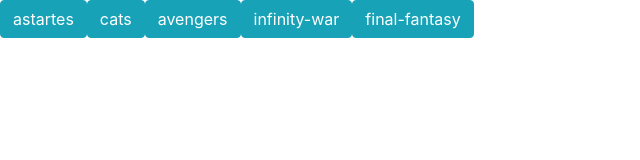
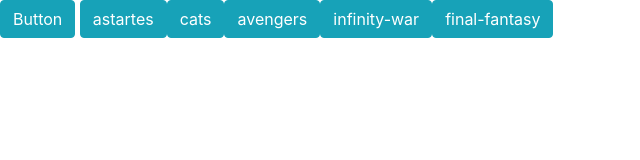
Before and after one commit to raymondt1234/GifTastic, a plain HTML site: page index.html in a window 1280 px wide. Shown: the whole page, without its empty margins (0-640 px from the left). Drawn offline with nearby package versions, Linux system fonts and the light colour scheme.

Commit message:
bugs need fixing

```diff
--- /dev/null
+++ b/assets/css/style.css
@@ -0,0 +1,3 @@
+.btn{
+    margin: 150px;
+}
--- a/index.html
+++ b/index.html
@@ -8,12 +8,15 @@
 
     <link rel="stylesheet" href="https://stackpath.bootstrapcdn.com/bootstrap/4.3.1/css/bootstrap.min.css" integrity="sha384-ggOyR0iXCbMQv3Xipma34MD+dH/1fQ784/j6cY/iJTQUOhcWr7x9JvoRxT2MZw1T" crossorigin="anonymous">
 
+    <link rel="stylesheet" ref="/assets/css/style.css">
+
     <title>GifTastic</title>
 
 </head>
 
 <body>
     <div id="topicBtns">
+        <button type="button" class="btn btn-info">Button</button>
         <!-- buttons go here -->
     </div>
     <div id="gifs">
```
